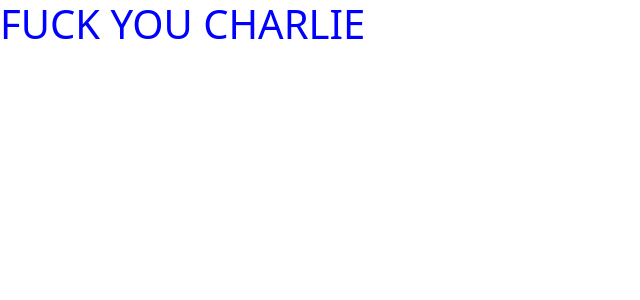
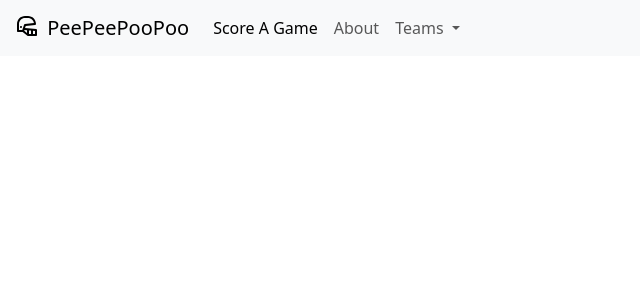
Before and after one commit to crazymugg/peepeepoopoo, a Flask app: page / in a window 1280 px wide. Shown: the top 300 px of the page, without its empty margins (0-640 px from the left). Run offline with Flask 3, Linux system fonts and the light colour scheme; some libraries are stand-ins or nearby versions.

```diff
--- a/src/app.py
+++ b/src/app.py
@@ -9,4 +9,8 @@ def create_app():
     def index():
         return render_template('base.html')
 
+    @app.route('/about')
+    def about():
+        return render_template('about.html')
+
     return app
--- /dev/null
+++ b/src/templates/about.html
@@ -0,0 +1,5 @@
+{% extends 'base.html' %}
+
+{% block content %}
+    <h1> Fuck you Charlie </h1>
+{% endblock content %}
--- a/src/templates/base.html
+++ b/src/templates/base.html
@@ -14,8 +14,40 @@
 </head>
 
 <body>
+    {% from 'bootstrap5/nav.html' import render_nav_item %}
+    <nav class="navbar navbar-expand-lg bg-body-tertiary">
+    <div class="container-fluid">
+        <a class="navbar-brand" href="/">
+            <img src="{{ url_for('static', filename='icons/helmet.svg') }}" alt="Logo" width="30" height="24" class="d-inline-block align-text-top">
+            PeePeePooPoo
+        </a>
+        <button class="navbar-toggler" type="button" data-bs-toggle="collapse" data-bs-target="#navbarNavDropdown" aria-controls="navbarNavDropdown" aria-expanded="false" aria-label="Toggle navigation">
+        <span class="navbar-toggler-icon"></span>
+        </button>
+        <div class="collapse navbar-collapse" id="navbarNavDropdown">
+        <ul class="navbar-nav">
+            {{ render_nav_item('index', 'Score A Game') }}
+            {{ render_nav_item('about', 'About') }}
+            <li class="nav-item dropdown">
+            <a class="nav-link dropdown-toggle" href="#" role="button" data-bs-toggle="dropdown" aria-expanded="false">
+                Teams
+            </a>
+            <ul class="dropdown-menu">
+                {# {% for team in team_list %}
+                    {{ render_nav_item('{{ team.link }}', '{{ team.name }}') }}
+                {% endfor %} #}
+                {{ render_nav_item('index', 'GNB') }}
+                {{ render_nav_item('index', 'NYJ') }}
+                {{ render_nav_item('index', 'TEN') }}
+            </ul>
+            </li>
+        </ul>
+        </div>
+    </div>
+    </nav>
+
+
     {% block content %}
-        <H1>FUCK YOU CHARLIE</H1>
     {% endblock content %}
 
     {% block scripts %}
```
Also changed, not shown: src/static/icons/helmet.svg (added).
